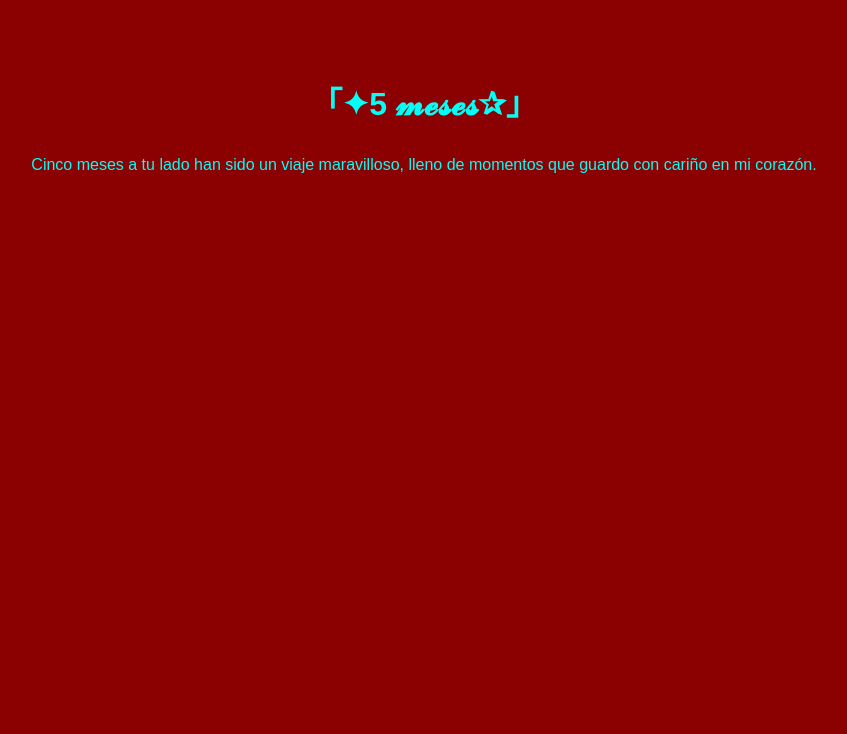
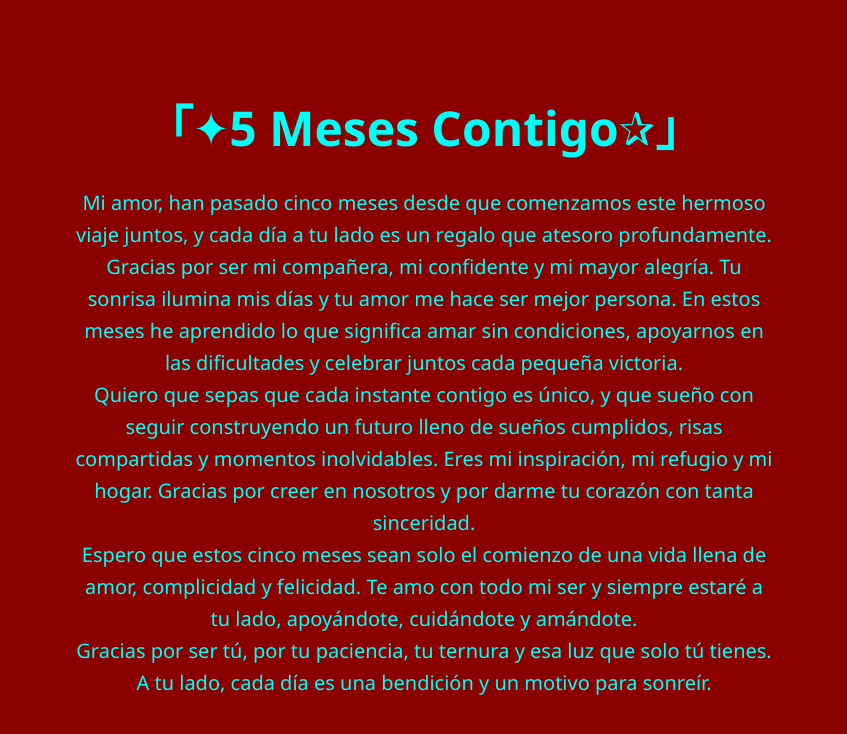
Before and after one commit to SharonMyoui/5-meses-web, a plain HTML site: page index.html in a window 1280 px wide. Shown: the whole page, without its empty margins (216-1063 px from the left). Drawn offline with Linux system fonts and the light colour scheme.

Commit message:
Update index.html

```diff
--- a/index.html
+++ b/index.html
@@ -2,23 +2,43 @@
 <html lang="es">
 <head>
   <meta charset="UTF-8" />
-  <title>5 Meses</title>
+  <title>5 Meses Juntos</title>
   <style>
     body {
       background-color: #8B0000; /* rojo oscuro */
       color: #00fff7; /* texto cyan */
-      font-family: Arial, sans-serif;
+      font-family: 'Segoe UI', Tahoma, Geneva, Verdana, sans-serif;
       text-align: center;
       padding: 50px 20px;
       line-height: 1.6;
     }
+    h1 {
+      font-size: 3em;
+      margin-bottom: 20px;
+    }
+    p {
+      font-size: 1.25em;
+      max-width: 700px;
+      margin: auto;
+    }
   </style>
 </head>
 <body>
-  <h1>「✦5 𝓶𝓮𝓼𝓮𝓼✰」</h1>
+  <h1>「✦5 Meses Contigo✰」</h1>
   <p>
-    Cinco meses a tu lado han sido un viaje maravilloso, lleno de momentos que guardo
-    con cariño en mi corazón.
+    Mi amor, han pasado cinco meses desde que comenzamos este hermoso viaje juntos, y cada día a tu lado es un regalo que atesoro profundamente.
+    Gracias por ser mi compañera, mi confidente y mi mayor alegría. Tu sonrisa ilumina mis días y tu amor me hace ser mejor persona.
+    En estos meses he aprendido lo que significa amar sin condiciones, apoyarnos en las dificultades y celebrar juntos cada pequeña victoria.
+  </p>
+  <p>
+    Quiero que sepas que cada instante contigo es único, y que sueño con seguir construyendo un futuro lleno de sueños cumplidos, risas compartidas y momentos inolvidables.
+    Eres mi inspiración, mi refugio y mi hogar. Gracias por creer en nosotros y por darme tu corazón con tanta sinceridad.
+  </p>
+  <p>
+    Espero que estos cinco meses sean solo el comienzo de una vida llena de amor, complicidad y felicidad. Te amo con todo mi ser y siempre estaré a tu lado, apoyándote, cuidándote y amándote.
+  </p>
+  <p>
+    Gracias por ser tú, por tu paciencia, tu ternura y esa luz que solo tú tienes. A tu lado, cada día es una bendición y un motivo para sonreír.
   </p>
 </body>
 </html>
```
